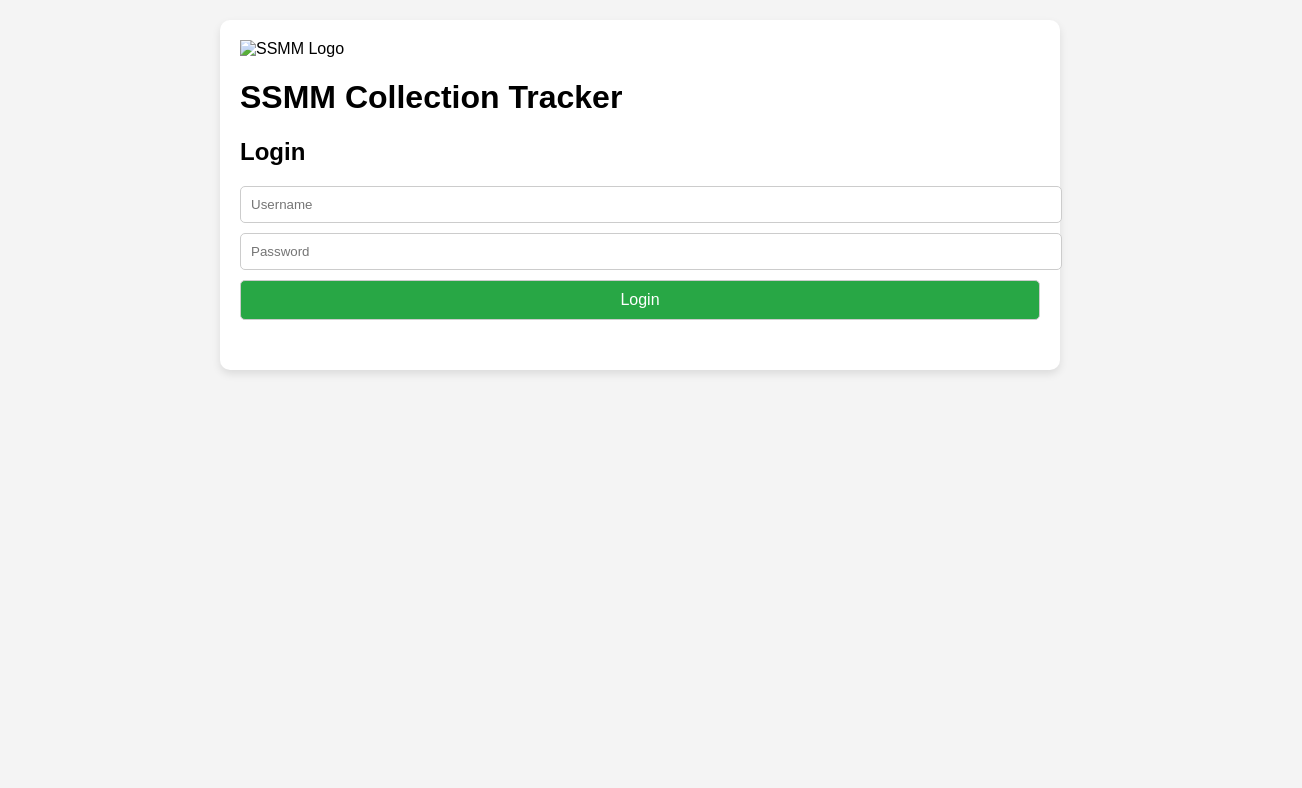
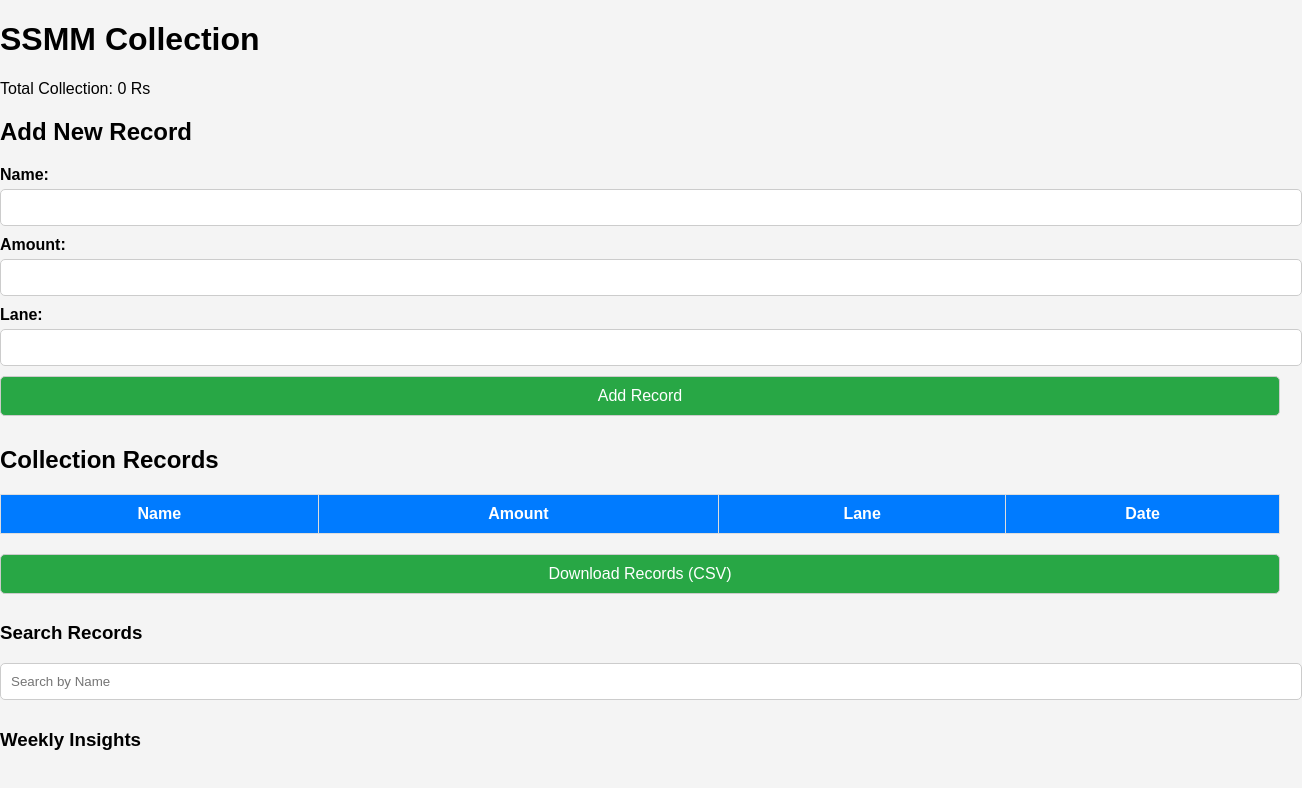
Before and after one commit to devnergy/ssmm_app, a plain HTML site: page index.html in a window 1280 px wide. Shown: the whole page, 1302 px wide, since content can reach past the window. Drawn offline with Linux system fonts and the light colour scheme.

Commit message:
Update index.html

```diff
--- a/index.html
+++ b/index.html
@@ -3,49 +3,31 @@
 <head>
     <meta charset="UTF-8">
     <meta name="viewport" content="width=device-width, initial-scale=1.0">
-    <title>SSMM Collection Tracker</title>
+    <title>SSMM Collection</title>
+    <link href="https://fonts.googleapis.com/css2?family=Roboto:wght@300;400;500;700&display=swap" rel="stylesheet">
     <link rel="stylesheet" href="styles.css">
 </head>
 <body>
-    <div class="container">
-        <div class="header">
-            <img src="logo.png" alt="SSMM Logo" class="logo">
-            <h1>SSMM Collection Tracker</h1>
-        </div>
+    <div id="collectionSection">
+        <header>
+            <h1>SSMM Collection</h1>
+            <p>Total Collection: <span id="totalCollection">0</span> Rs</p>
+        </header>
 
-        <!-- Login Form -->
-        <div id="loginForm" class="login-form">
-            <h2>Login</h2>
-            <form id="login">
-                <input type="text" id="loginUsername" placeholder="Username" required>
-                <input type="password" id="loginPassword" placeholder="Password" required>
-                <button type="submit">Login</button>
-            </form>
-            <p id="loginError" style="color: red; display: none;">Invalid credentials. Please try again.</p>
-        </div>
+        <div id="collectionFormSection">
+            <h2>Add New Record</h2>
+            <form id="collectionForm">
+                <label for="name">Name:</label>
+                <input type="text" id="name" required>
 
-        <!-- Collection Form -->
-        <div id="collectionSection" style="display: none;">
-            <form id="collectionForm">
-                <div class="form-group">
-                    <label for="name">Name:</label>
-                    <input type="text" id="name" placeholder="Enter name" required>
-                </div>
-                <div class="form-group">
                 <label for="amount">Amount:</label>
-                    <input type="number" id="amount" placeholder="Enter amount" required min="1">
-                </div>
-                <div class="form-group">
+                <input type="number" id="amount" required>
+
                 <label for="lane">Lane:</label>
-                    <input type="number" id="lane" placeholder="Enter lane number (1-10)" required min="1" max="10">
-                </div>
+                <input type="number" id="lane" required>
+
                 <button type="submit">Add Record</button>
             </form>
-
-            <div class="search-section">
-                <h2>Search Records</h2>
-                <input type="text" id="searchInput" placeholder="Enter name to search">
-                <ul id="searchResults"></ul>
         </div>
 
         <h2>Collection Records</h2>
@@ -58,19 +40,22 @@
                     <th>Date</th>
                 </tr>
             </thead>
-                <tbody>
-                    <!-- Records will be dynamically added here -->
-                </tbody>
+            <tbody></tbody>
         </table>
 
-            <div class="insights">
-                <h2>Data Insights</h2>
-                <p>Total Collection: <span id="totalCollection">0</span> Rs</p>
-                <p>Weekly Insights:</p>
-                <ul id="weeklyInsights"></ul>
+        <div>
+            <button id="downloadBtn">Download Records (CSV)</button>
         </div>
 
-            <button id="downloadBtn">Download Excel</button>
+        <div>
+            <h3>Search Records</h3>
+            <input type="text" id="searchInput" placeholder="Search by Name">
+            <ul id="searchResults"></ul>
+        </div>
+
+        <div>
+            <h3>Weekly Insights</h3>
+            <div id="weeklyInsights"></div>
         </div>
     </div>
 
```
Lines whose indentation alone changed are shown as unchanged.
